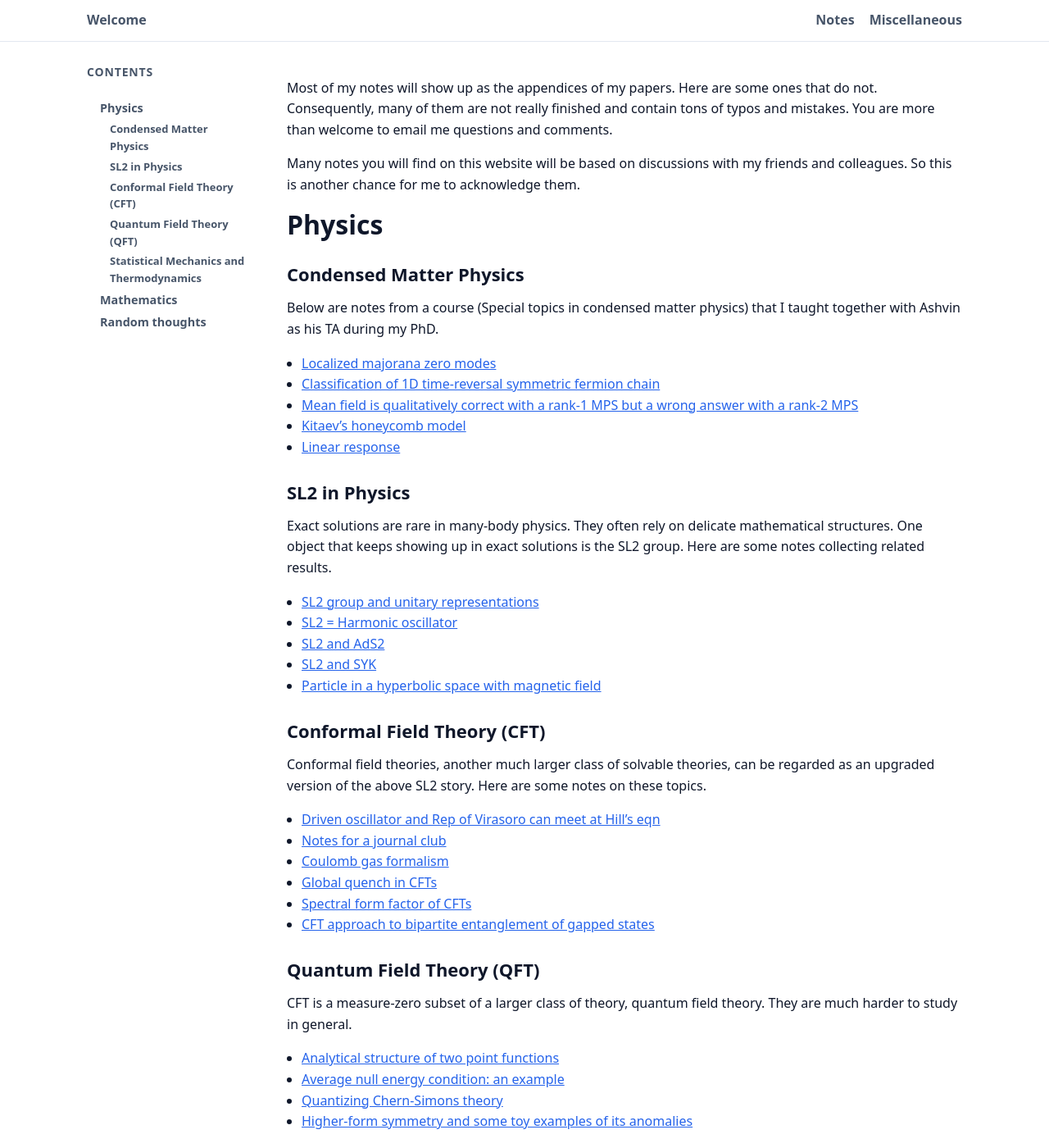
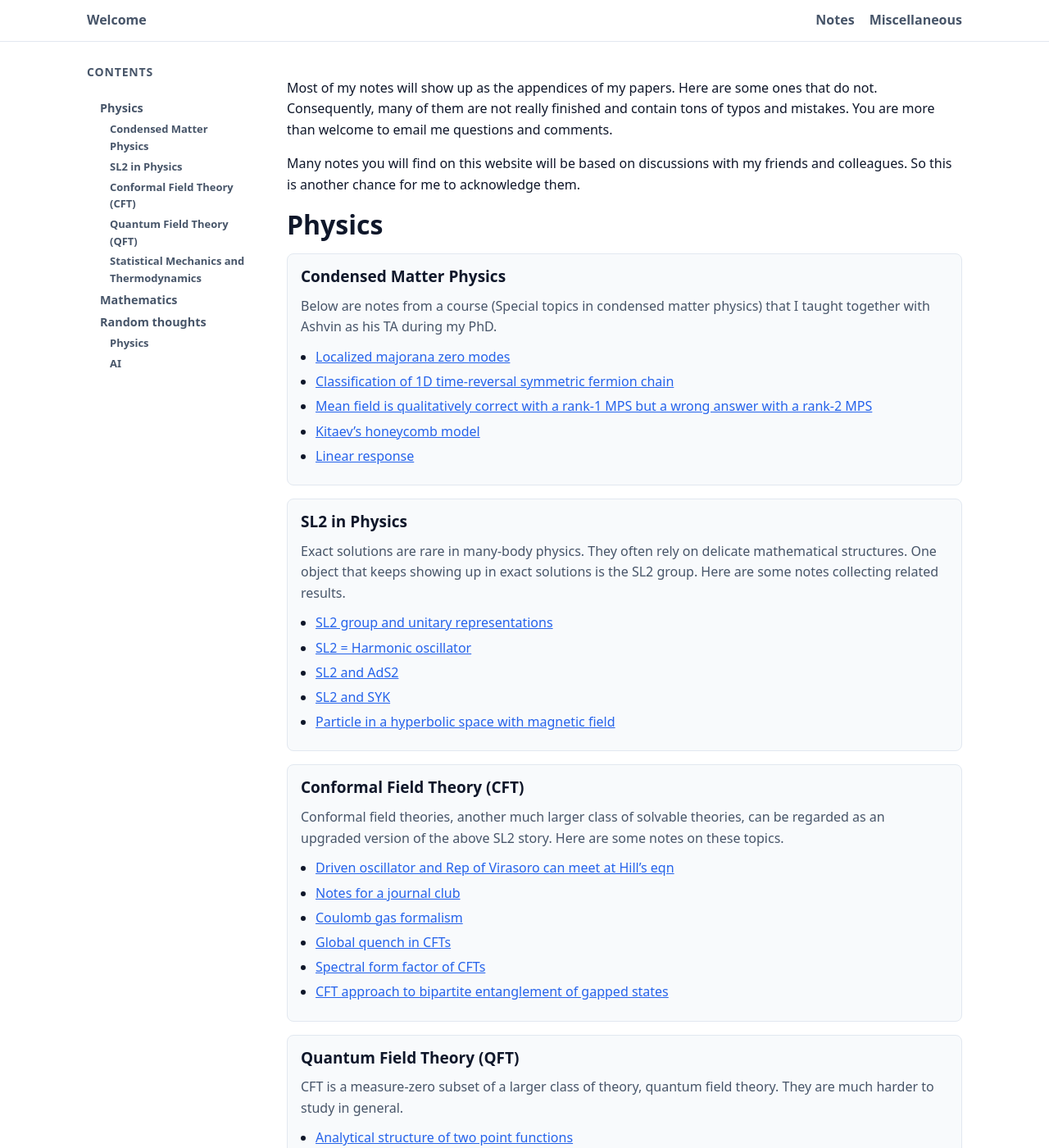
Before and after one commit to ruihuafan/ruihuafan.github.io, a Jekyll site: the page built from notes.md, in a window 1280 px wide and 1400 px high. Shown: the whole window at 82% size. Built offline with Jekyll 4.4.1, drawn with Linux system fonts in a browser that asks for light colours.

Commit message:
change notes layout

```diff
--- a/_layouts/default.html
+++ b/_layouts/default.html
@@ -97,6 +97,55 @@
       flex: 1;
       min-width: 0;
     }
+    .notes-grid {
+      display: grid;
+      grid-template-columns: repeat(auto-fit, minmax(280px, 1fr));
+      gap: 16px;
+      align-items: start;
+      margin: 16px 0 28px;
+    }
+    .notes-grid-single {
+      grid-template-columns: 1fr;
+    }
+    .notes-group {
+      min-width: 0;
+      background: var(--card);
+      border: 1px solid #e2e8f0;
+      border-radius: 8px;
+      padding: 16px;
+    }
+    .notes-group h2 {
+      font-size: 19px;
+      margin-top: 0;
+    }
+    .notes-group p {
+      color: var(--muted);
+      margin: 0 0 12px;
+    }
+    .notes-group ul {
+      margin: 0;
+      padding-left: 18px;
+    }
+    .notes-group li {
+      line-height: 1.45;
+      margin: 7px 0;
+    }
+    .mknotes-list {
+      list-style: none;
+      padding-left: 0;
+    }
+    .mknotes-list li {
+      display: grid;
+      grid-template-columns: 64px 1fr;
+      gap: 10px;
+      align-items: baseline;
+    }
+    .mknotes-date {
+      color: var(--muted);
+      font-family: ui-monospace, SFMono-Regular, Menlo, Monaco, Consolas, "Liberation Mono", monospace;
+      font-size: 0.86rem;
+      white-space: nowrap;
+    }
 
     @media (max-width: 800px) {
       .note-layout {
@@ -109,6 +158,10 @@
         padding-bottom: 12px;
         border-bottom: 1px solid #e2e8f0;
         margin-bottom: 12px;
+      }
+      .mknotes-list li {
+        grid-template-columns: 1fr;
+        gap: 0;
       }
     }
   </style>
--- a/notes.md
+++ b/notes.md
@@ -11,6 +11,9 @@ Many notes you will find on this website will be based on discussions with my fr
 
 # Physics
 
+<div class="notes-grid notes-grid-single" markdown="1">
+<section class="notes-group" markdown="1">
+
 ## Condensed Matter Physics
 
 Below are notes from a course (Special topics in condensed matter physics) that I taught together with Ashvin as his TA during my PhD.
@@ -21,6 +24,9 @@ Below are notes from a course (Special topics in condensed matter physics) that
 - [Kitaev's honeycomb model](/notes/course_notes/honeycomb_model.pdf)
 - [Linear response](/notes/course_notes/linear_response.pdf)
 
+</section>
+<section class="notes-group" markdown="1">
+
 ## SL2 in Physics
 
 Exact solutions are rare in many-body physics. They often rely on delicate mathematical structures. One object that keeps showing up in exact solutions is the SL2 group. Here are some notes collecting related results.
@@ -30,6 +36,9 @@ Exact solutions are rare in many-body physics. They often rely on delicate mathe
 - [SL2 and AdS2](/notes/random_stuff/ads2.pdf)
 - [SL2 and SYK](/notes/random_stuff/coupled_SYK4.pdf)
 - [Particle in a hyperbolic space with magnetic field](/notes/random_stuff/add_magnetic_field_to_hyperbolic_space.pdf)
+
+</section>
+<section class="notes-group" markdown="1">
 
 ## Conformal Field Theory (CFT)
 
@@ -42,6 +51,9 @@ Conformal field theories, another much larger class of solvable theories, can be
 - [Spectral form factor of CFTs](/notes/CFTs/SFF_CFT.pdf)
 - [CFT approach to bipartite entanglement of gapped states](/notes/CFTs/TopoEntanglementCFT.pdf)
 
+</section>
+<section class="notes-group" markdown="1">
+
 ## Quantum Field Theory (QFT)
 
 CFT is a measure-zero subset of a larger class of theory, quantum field theory. They are much harder to study in general.
@@ -51,39 +63,52 @@ CFT is a measure-zero subset of a larger class of theory, quantum field theory.
 - [Quantizing Chern-Simons theory](/notes/QFT/QuantizationChernSimons.pdf)
 - [Higher-form symmetry and some toy examples of its anomalies](/notes/QFT/HigherFormSym.pdf)
 
+</section>
+<section class="notes-group" markdown="1">
+
 ## Statistical Mechanics and Thermodynamics
 
 - [Probabilities](/notes/course_notes/probability.pdf)
 - [Free quantum gases](/notes/course_notes/free_quantum_gas.pdf)
 - [Ising model on planar graphs](/notes/random_stuff/ising_on_planar_graphs.pdf)
 
+</section>
+</div>
+
 # Mathematics
+
+<div class="notes-grid notes-grid-single" markdown="1">
+<section class="notes-group" markdown="1">
 
 - [Yang's conjecture around 2018](/notes/math/yang_last_conjecture.pdf) (When I visited Tsinghua in 2018, Yang was working on a mathematical conjecture and would like a few students to verify it for him. Here is a MMA note stating that conjecture and some numerical tests. It might be related to Lee-Yang zeros.)
 - [Dirichlet theorem](/notes/math/2020chrismas.pdf)
 - [ABC of Teichmuller space and Fenchel-Nielsen coordinate](/notes/math/TeichmullerABC.pdf)
 
+</section>
+</div>
+
 # Random thoughts
 
+<div class="notes-grid notes-grid-single">
 {% assign subjects = "physics,math,AI,random" | split: "," %}
 
 {% for subject in subjects %}
   {% assign subject_notes = site.mknotes | where: "subject", subject | sort: "date" | reverse %}
   {% if subject_notes.size > 0 %}
-  <p class="muted" style="font-weight:700; margin-top:24px; margin-bottom:8px;">
-    {% if subject == "AI" %}AI{% else %}{{ subject | capitalize }}{% endif %}
-  </p>
+  <section class="notes-group">
+    <h2>{% if subject == "AI" %}AI{% else %}{{ subject | capitalize }}{% endif %}</h2>
 
-  <ul>
+    <ul class="mknotes-list">
     {% for note in subject_notes %}
       <li>
-        <span style="color: #666; font-family: monospace;">
+        <span class="mknotes-date">
           {{ note.date | date: "%Y-%m" }}
         </span>
-        &raquo;
         <a href="{{ note.url }}">{{ note.title }}</a>
       </li>
     {% endfor %}
-  </ul>
+    </ul>
+  </section>
   {% endif %}
 {% endfor %}
+</div>
```
